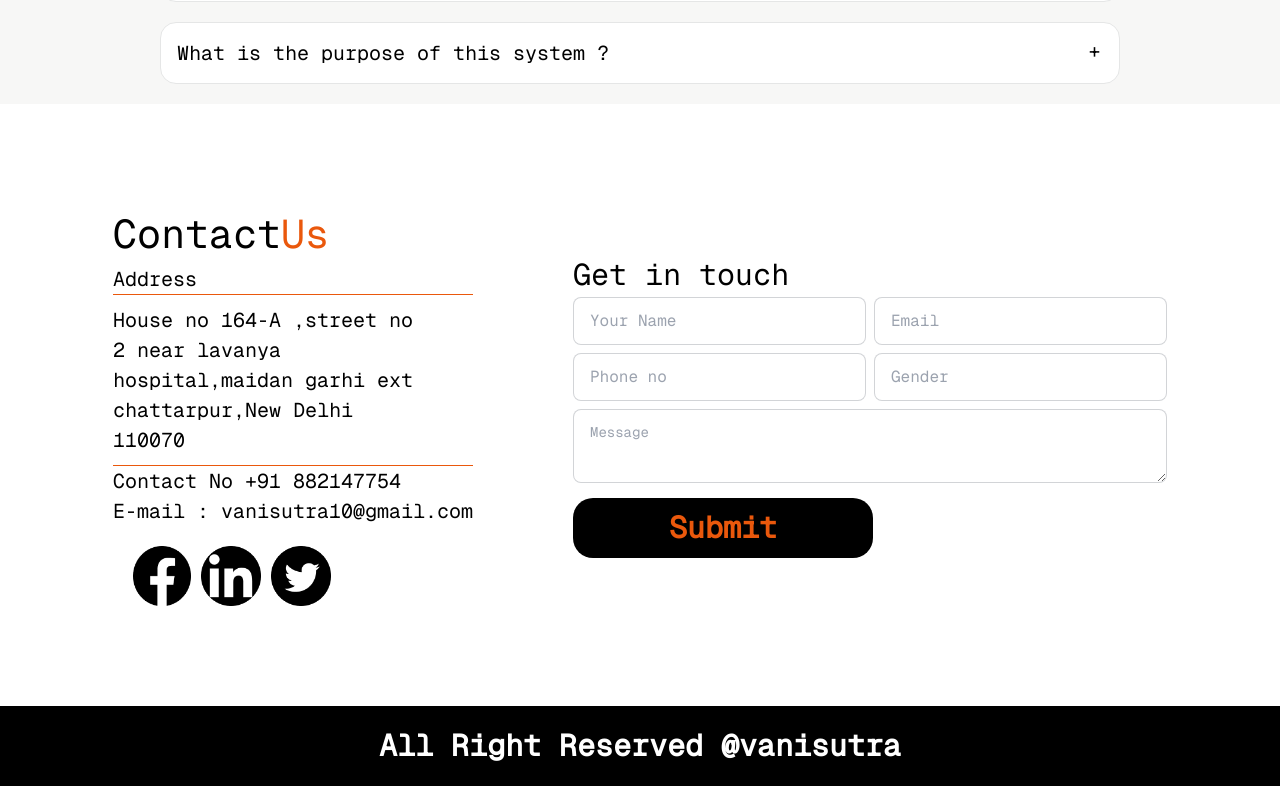
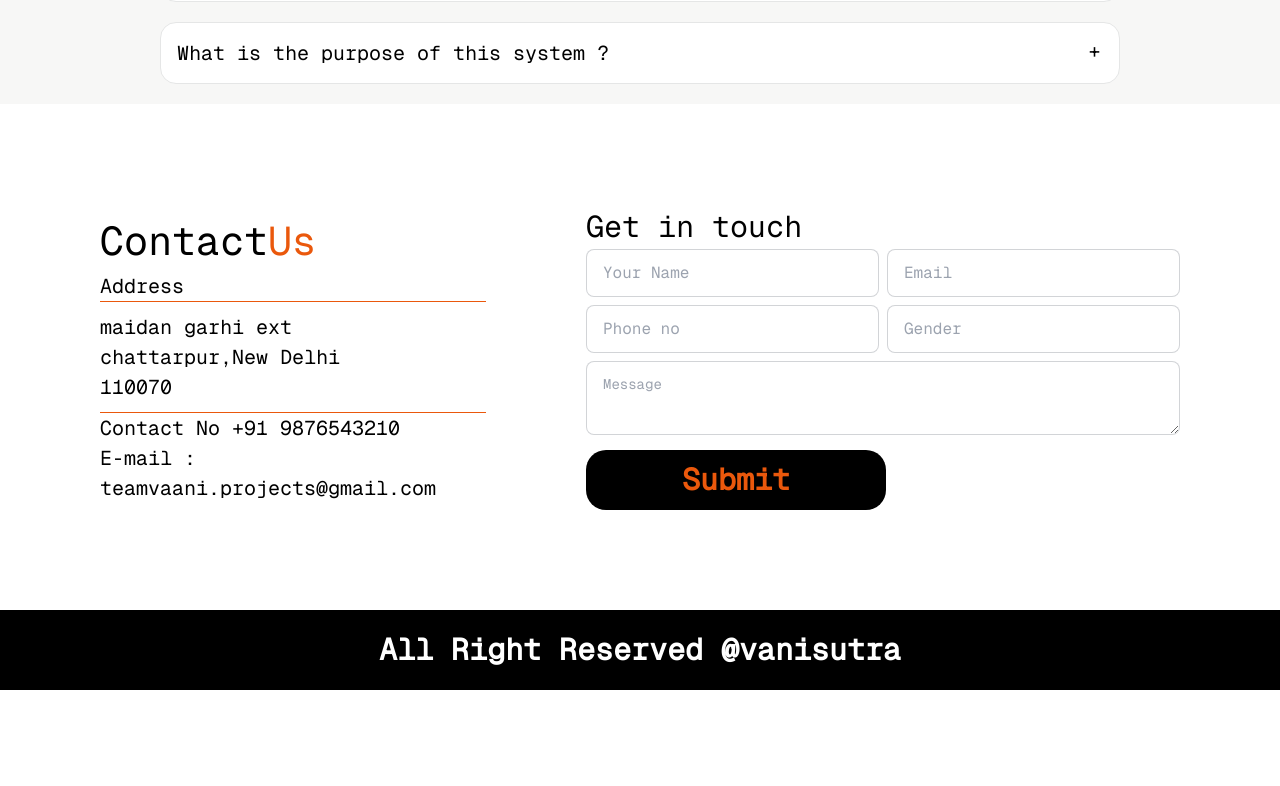
Before and after one commit to yajatkaul/SIH-2-1, a Next.js app: page / in a window 1280 px wide. Shown: the part 7690-8476 px from the top of the page. After the commit the page ends 8380 px from the top, so only its background shows below. Built offline with nearby package versions, Linux system fonts and the light colour scheme.

Commit message:
modified:   src/app/page.tsx

```diff
--- a/src/app/page.tsx
+++ b/src/app/page.tsx
@@ -491,29 +491,11 @@ export default function Home() {
               <p>Address</p>
               <hr className="border-orange-600" />
               <p className="max-w-[300px] mt-[10px] mb-[10px] text-wrap">
-                House no 164-A ,street no 2 near lavanya hospital,maidan garhi
-                ext chattarpur,New Delhi 110070
+                maidan garhi ext chattarpur,New Delhi 110070
               </p>
               <hr className="border-orange-600" />
-              <p>Contact No +91 882147754</p>
-              <p>E-mail : vanisutra10@gmail.com</p>
-              <div className="flex gap-[10px] mt-[20px] ml-[20px]">
-                <img
-                  src="/facebook.png"
-                  alt=""
-                  className="max-h-[60px] cursor-pointer"
-                />
-                <img
-                  src="/linkedin.png"
-                  alt=""
-                  className="max-h-[60px] cursor-pointer"
-                />
-                <img
-                  src="/twitter.png"
-                  alt=""
-                  className="max-h-[60px] cursor-pointer"
-                />
-              </div>
+              <p>Contact No +91 9876543210</p>
+              <p>E-mail : teamvaani.projects@gmail.com</p>
             </div>
           </div>
 
```
